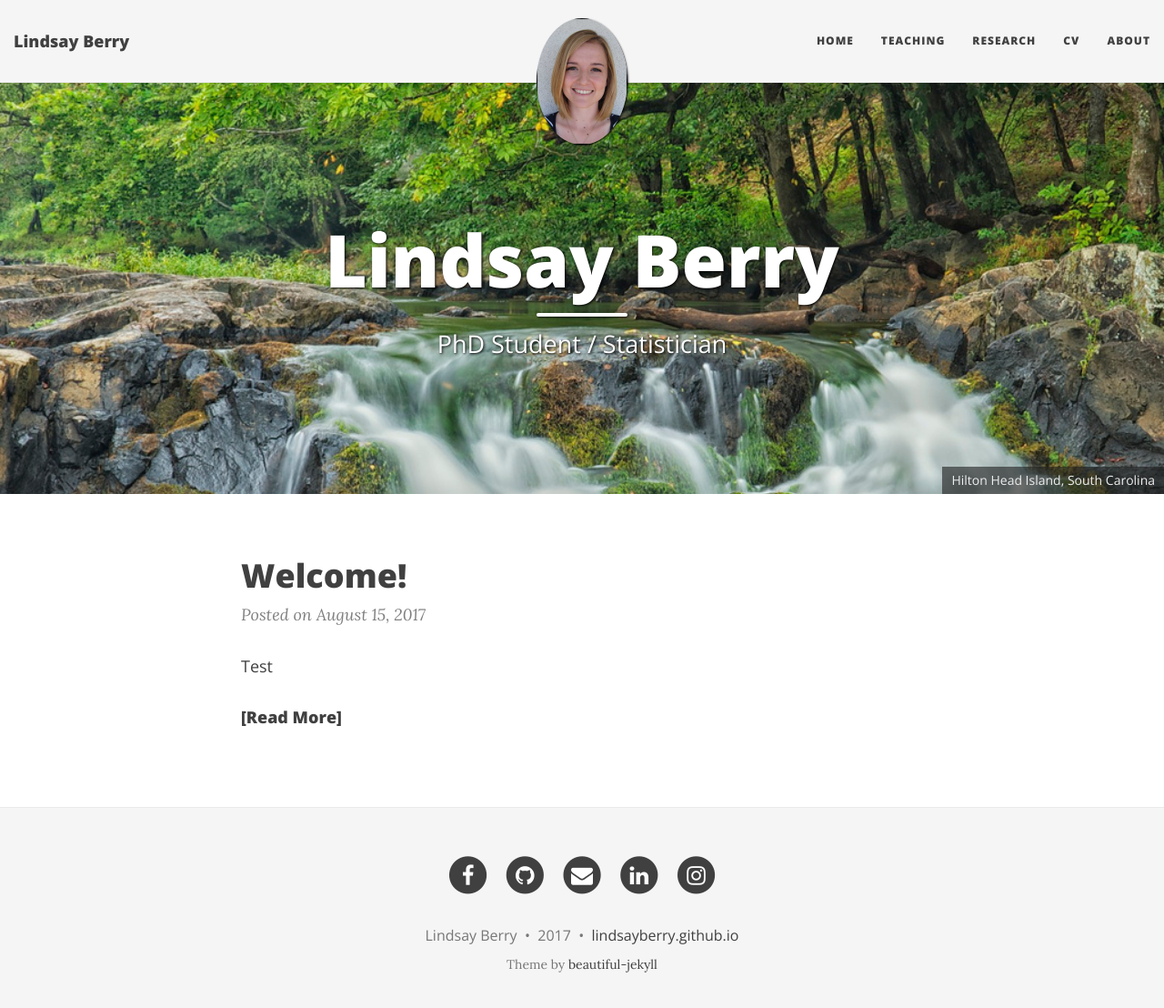
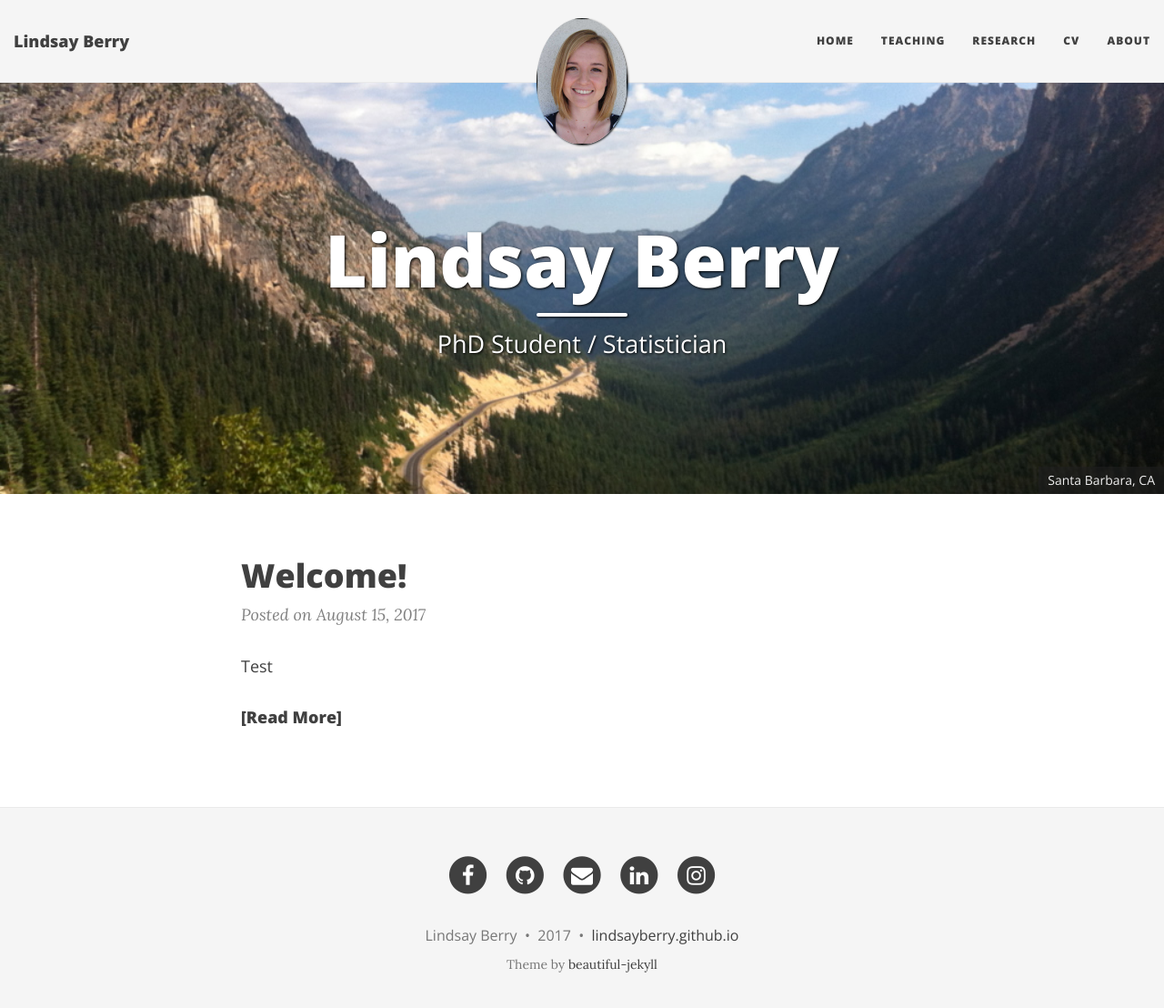
Before and after one commit to lindsayberry/archive-website-template, a Jekyll site: the page built from index.html, in a window 1280 px wide and 1121 px high. Shown: the top 1108 px of the window at 91% size. Built offline with Jekyll 4.4.1, drawn with Linux system fonts in a browser that asks for light colours; nearby versions of some CDN libraries; the list of posts is cut into pages by our own code.

Commit message:
Added new background photos, changed index to include 3 new photos

```diff
--- a/index.html
+++ b/index.html
@@ -5,14 +5,9 @@ subtitle: "PhD Student / Statistician "
 meta-title: "Lindsay Berry"
 meta-description: "Graduate student at Duke University studying statistics, with an interest in Bayesian forecasting and time series"
 bigimg:
-  - "/img/big-imgs/avery.jpg" : "Avery Island, Louisiana"
-  - "/img/big-imgs/dragontooth.jpg" : "Dragon's Tooth, Virginia"
-  - "/img/big-imgs/eno.jpg" : "Eno River State Park, North Carolina"
-  - "/img/big-imgs/jockey.jpg" : "Jockey's Ridge State Park, North Carolina"
-  - "/img/big-imgs/maumee.jpg" : "Maumee Bay State Park, Ohio"
-  - "/img/big-imgs/hiltonhead.jpg" : "Hilton Head Island, South Carolina"
-  - "/img/big-imgs/pisgah.jpg" : "Pisgah National Forest, North Carolina"
-  - "/img/big-imgs/shenandoah.jpg" : "Shenandoah National Park, Virginia"
+    - "/img/big-imgs/washingtonpass.jpg" : "Washington Pass, WA"
+    - "/img/big-imgs/pisgahnf.jpg" : "Pisgah National Forest, NC"
+    - "/img/big-imgs/santabarbara.jpg" : "Santa Barbara, CA"
 ---
 
 <!-- {% if page.url == "/" %} -->
```
Also changed, not shown: img/big-imgs/pisgahnf.jpg (added), img/big-imgs/santabarbara.jpg (added), img/big-imgs/washingtonpass.jpg (added), 1 other file.
